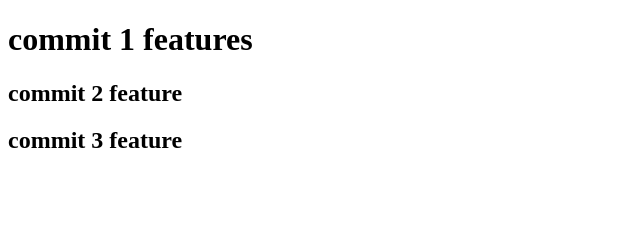
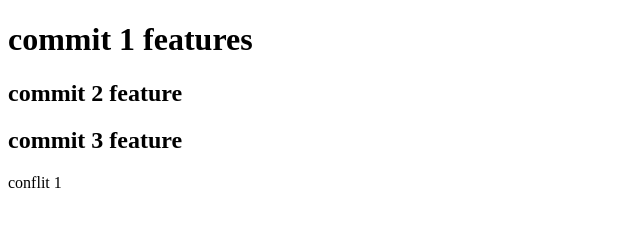
Before and after one commit to mouradmilina/git-tutorial3, a plain HTML site: page feature.html in a window 1280 px wide. Shown: the full height of the page, 0-640 px from the left. Drawn offline with Linux system fonts and the light colour scheme.

Commit message:
conflit 1

```diff
--- a/feature.html
+++ b/feature.html
@@ -9,5 +9,6 @@
     <h1>commit 1 features</h1>
     <h2>commit 2 feature</h2>
     <h2>commit 3 feature</h2>
+    <p>conflit 1</p>
 </body>
 </html>
```
